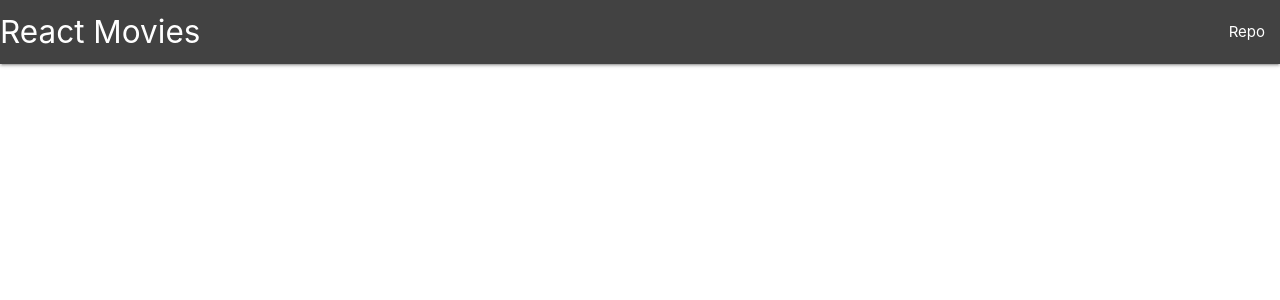
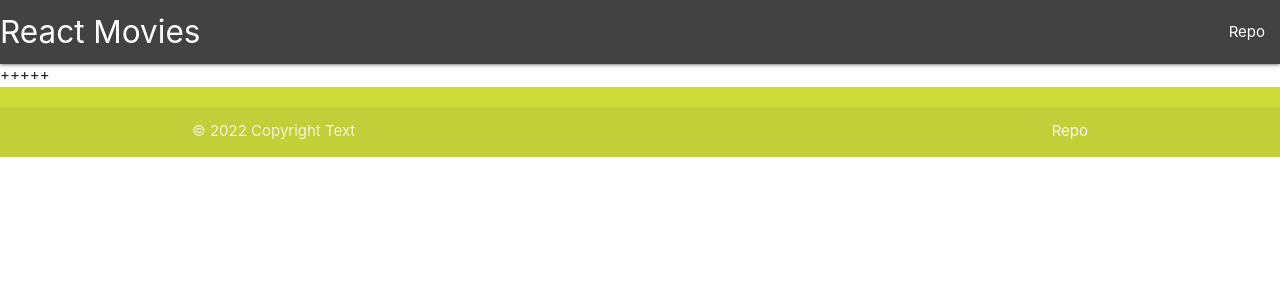
Before and after one commit to ouliana/movies, a React (Create React App) app: page / in a window 1280 px wide. Shown: the top 300 px of the page. Built offline with nearby package versions, Linux system fonts and the light colour scheme.

Commit message:
Footer and empty Main added

```diff
--- a/src/App.jsx
+++ b/src/App.jsx
@@ -1,10 +1,15 @@
 import React from 'react'
 import Header from './layout/Header'
+import Main from './layout/Main'
+import Footer from './layout/Footer'
+
 
 function App() {
   return (
     <>
-    <Header />
+      <Header />
+      <Main />
+      <Footer />
   </>
   );
 }
--- /dev/null
+++ b/src/components/Movie.jsx
@@ -0,0 +1,7 @@
+function Movie(props) {
+    return <div>
+        +++++
+    </div>
+}
+
+export default Movie
--- /dev/null
+++ b/src/components/Movies.jsx
@@ -0,0 +1,9 @@
+import Movie from './Movie'
+
+function Movies(props) {
+    return <div>
+        <Movie />
+    </div>
+}
+
+export default Movies
--- /dev/null
+++ b/src/layout/Footer.jsx
@@ -0,0 +1,12 @@
+function Footer() {
+    return <footer className="page-footer lime">
+        <div className="footer-copyright">
+        <div className="container">
+        © {new Date().getFullYear()} Copyright Text
+        <a className="grey-text text-lighten-4 right" href="#!">Repo</a>
+        </div>
+        </div>
+    </footer>
+}
+
+export default Footer
--- /dev/null
+++ b/src/layout/Main.jsx
@@ -0,0 +1,21 @@
+import React from 'react'
+import Movies from '../components/Movies'
+
+class Main extends React.Component {
+    constructor() {
+        super();
+        this.state = {
+            movies: [],
+            loading: true
+        }
+    }
+
+    render() {
+        return <main>
+           <Movies />
+        </main>
+    }
+
+}
+
+export default Main
```
